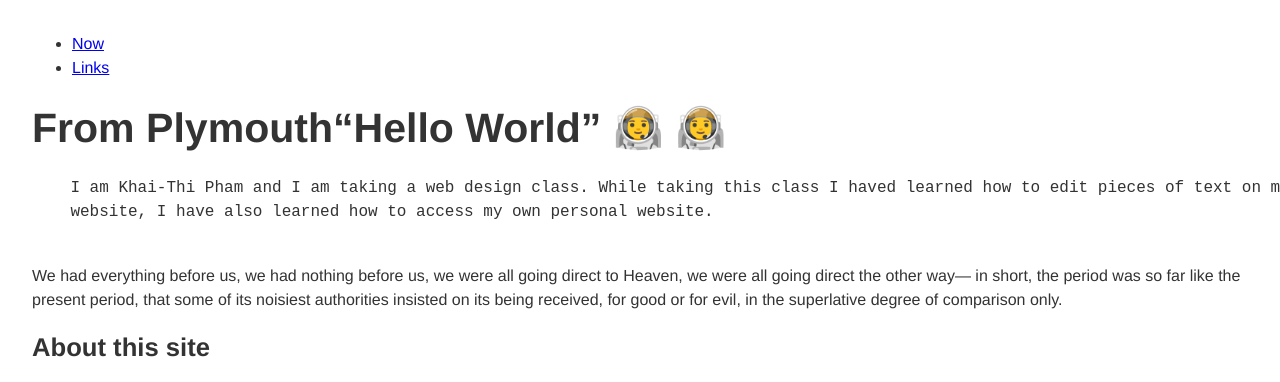
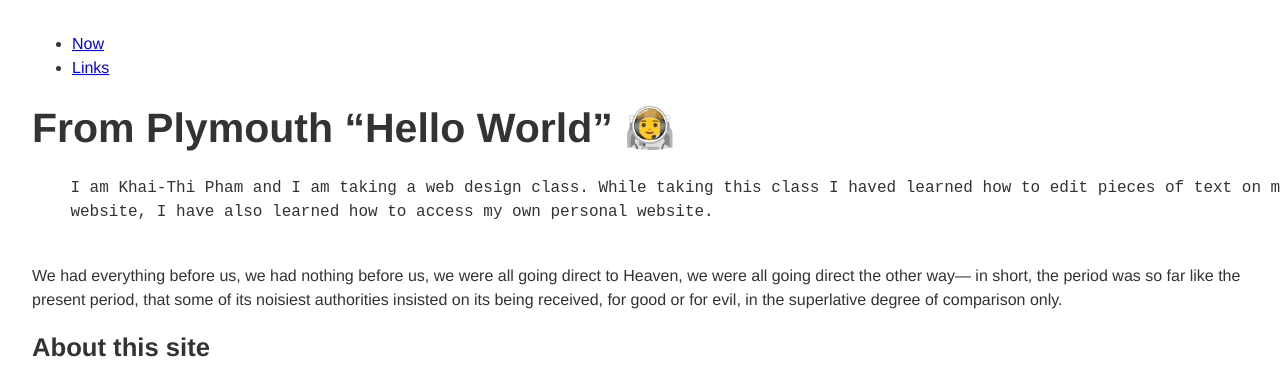
Before and after one commit to khaithi/khaithi.github.io, a plain HTML site: page index.html in a window 1280 px wide. Shown: the top 382 px of the page. Drawn offline with Linux system fonts and the light colour scheme.

Commit message:
typo in plymouth

```diff
--- a/index.html
+++ b/index.html
@@ -22,7 +22,7 @@
     </nav>
 
     <header role="banner">
-      <h1>From Plymouth“Hello World” 👩‍🚀 👨‍🚀</h1>
+      <h1>From Plymouth “Hello World” 👩‍🚀 </h1>
     </header>
 
     <main>
```
